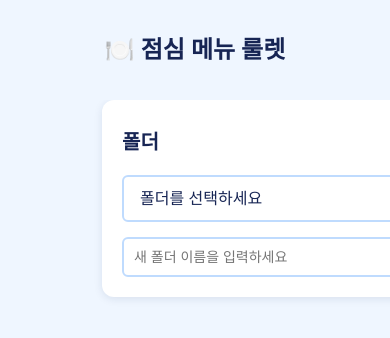
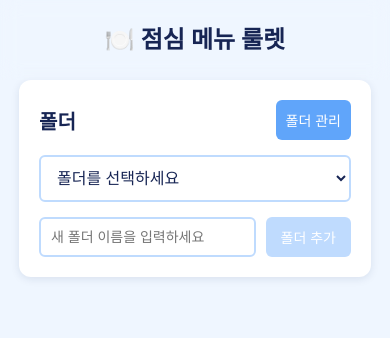
Before and after one commit to jjhair119/Lunch-Roulette, a React (Vite) app: page / in a window 390 px wide. Shown: the top 338 px of the page. Built offline with nearby package versions, Linux system fonts and the light colour scheme.

Commit message:
feat: 모바일 적용, header style 수정

```diff
--- a/src/pages/home/HomePage.tsx
+++ b/src/pages/home/HomePage.tsx
@@ -200,6 +200,7 @@ const HomePage: React.FC = () => {
             <Header>
                 🍽️ 점심 메뉴 룰렛
             </Header>
+            <ScrollBarScreen/>
             <ScrollSection>
                 <FolderSection
                 selectedFolder={selectedFolder}
@@ -263,26 +264,12 @@ export default HomePage;
 
 const Container = styled.div`
     background-color: #eff6ff;
-    min-width: 100vh;
-    min-height: 100vh;
-    padding-top: 100px;
+    min-width: 100%;
+    min-height: 100%;
+    padding-top: 80px;
     padding-bottom: 20px;
-`;
 
-const ScrollSection = styled.div`
-    min-width: 100vh;
-    height: calc(100vh - 140px);
-    overflow-y: auto;
-
-    display: flex;
-    gap:12px;
-    flex-direction: column;
-    padding-bottom: 40px;
-
-    & > * {
-        max-width: 600px;
-        margin: 0 auto;
-    }
+    overflow: auto;
 
     &::-webkit-scrollbar {
         width: 6px;
@@ -301,18 +288,49 @@ const ScrollSection = styled.div`
     &::-webkit-scrollbar-thumb:hover {
         background: #93c5fd;
     }
+`;
+
+const ScrollSection = styled.div`
+    width: 100%;
+    height: 100vh;
+    overflow: visible;
+
+    display: flex;
+    gap:20px;
+    flex-direction: column;
+    padding-bottom: 20px;
+    align-items: center;
+
+    & > * {
+        min-width: 200px;
+        max-width: 600px;
+        width: 80vw;
+    }
 `
 
 const Header = styled.div`
     text-align: center;
     color: #172554;
     font-weight: 700;
-    line-height: 100px;
+    line-height: 80px;
     font-size: 2.4rem;
     user-select: none;
     position: absolute;
+    width: 100%;
 
     top: 0;
     left: 50%;
     transform: translateX(-50%);
+
+    backdrop-filter:blur(10px);
+    z-index: 100;
 `;
+
+const ScrollBarScreen = styled.div`
+    width: 6px;
+    height: 80px;
+    position: absolute;
+    top: 0;
+    right: 0;
+    background-color: #eff6ff;
+`
--- a/src/pages/home/components/FolderManagementPage.tsx
+++ b/src/pages/home/components/FolderManagementPage.tsx
@@ -78,7 +78,8 @@ const Wrapper = styled.div`
     border-radius: 12px;
     box-shadow: 0 2px 8px rgba(23, 37, 84, 0.1);
     height: 60%;
-    width: 500px;
+    width: 50%;
+    min-width: 260px;
     z-index: 1;
     gap: 16px;
 `;
--- a/src/pages/home/components/FolderSection.tsx
+++ b/src/pages/home/components/FolderSection.tsx
@@ -62,11 +62,8 @@ const FolderSectionWrapper = styled.div`
     background: white;
     border-radius: 12px;
     padding: 20px;
-    margin-bottom: 20px;
     box-shadow: 0 2px 8px rgba(23, 37, 84, 0.1);
     height: min-content;
-
-    width: 100%;
 `;
 
 const FolderSelectContainer = styled.div`
--- a/src/pages/home/components/MenuSection.tsx
+++ b/src/pages/home/components/MenuSection.tsx
@@ -85,12 +85,9 @@ const MenuSectionWrapper = styled.div`
     background: white;
     border-radius: 12px;
     padding: 20px;
-    margin-bottom: 20px;
     box-shadow: 0 2px 8px rgba(23, 37, 84, 0.1);
 
     height: min-content;
-
-    width: 100%;
 `;
 
 const MenuHeader = styled.div`
--- a/src/pages/home/components/RouletteSection.tsx
+++ b/src/pages/home/components/RouletteSection.tsx
@@ -77,12 +77,10 @@ export const RouletteSectionWrapper = styled.div`
     background: white;
     border-radius: 12px;
     padding: 20px;
-    width: 100%;
     text-align: center;
     justify-content: center;
     align-items: center;
     box-shadow: 0 2px 8px rgba(23, 37, 84, 0.1);
-
     height: min-content;
 `;
 
```
